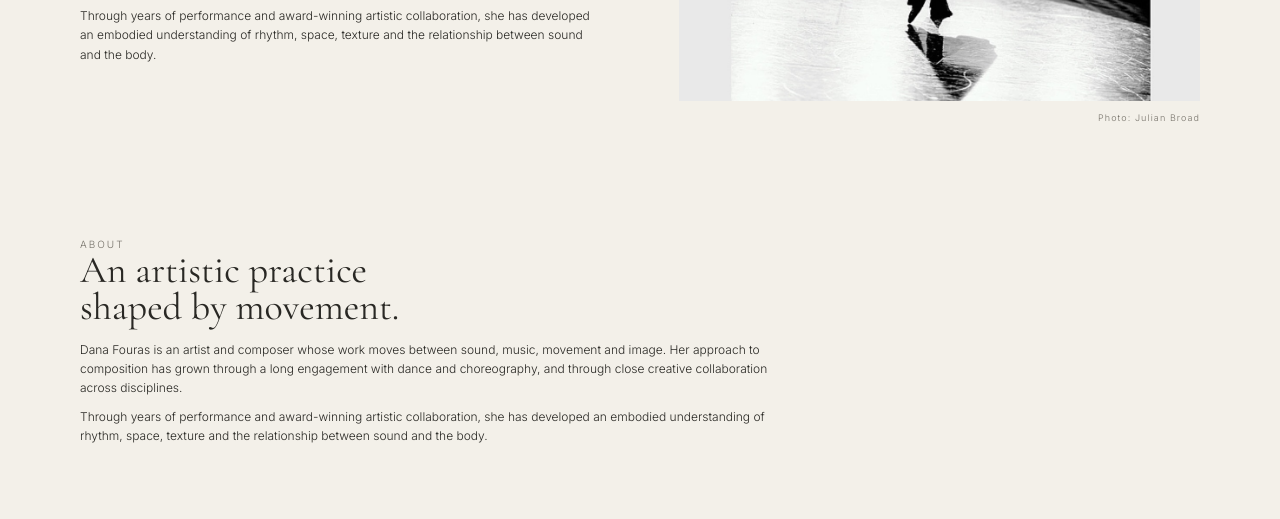
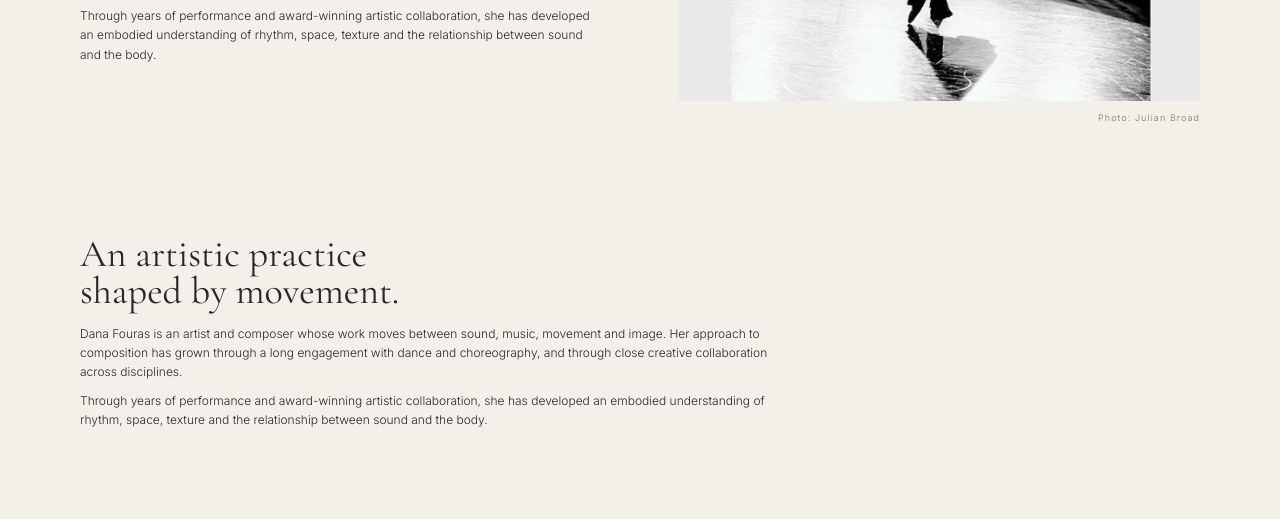
Before and after one commit to danafouras/danafouras.github.io, a plain HTML site: page index.html in a window 1280 px wide. Shown: the part 566-1085 px from the top of the page. Drawn offline with nearby package versions, Linux system fonts and the light colour scheme.

Commit message:
Update index.html

```diff
--- a/index.html
+++ b/index.html
@@ -212,7 +212,7 @@
 
   <section id="about">
    <div class="wrap">
-      <div class="section-label">About</div>
+
       <div><h2>An artistic practice<br>shaped by movement.</h2>
         <p>Dana Fouras is an artist and composer whose work moves between sound, music, movement and image. Her approach to composition has grown through a long engagement with dance and choreography, and through close creative collaboration across disciplines.</p>
         <p>Through years of performance and award-winning artistic collaboration, she has developed an embodied understanding of rhythm, space, texture and the relationship between sound and the body.</p>
```
